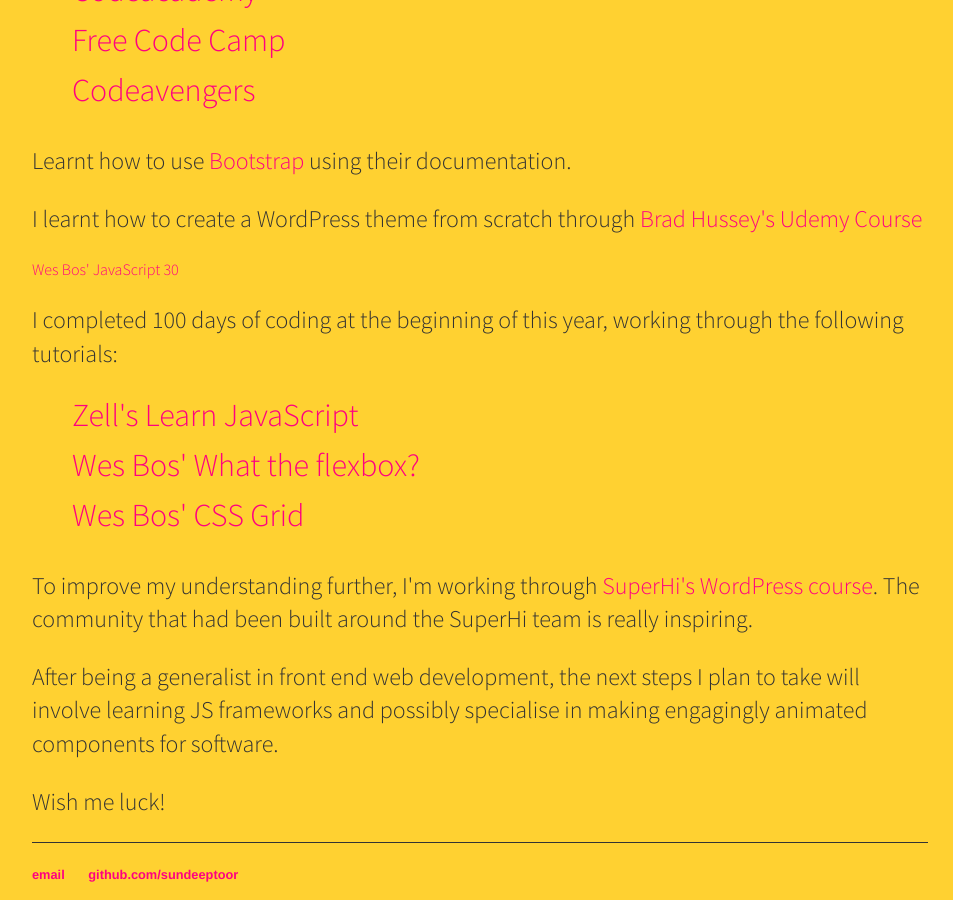
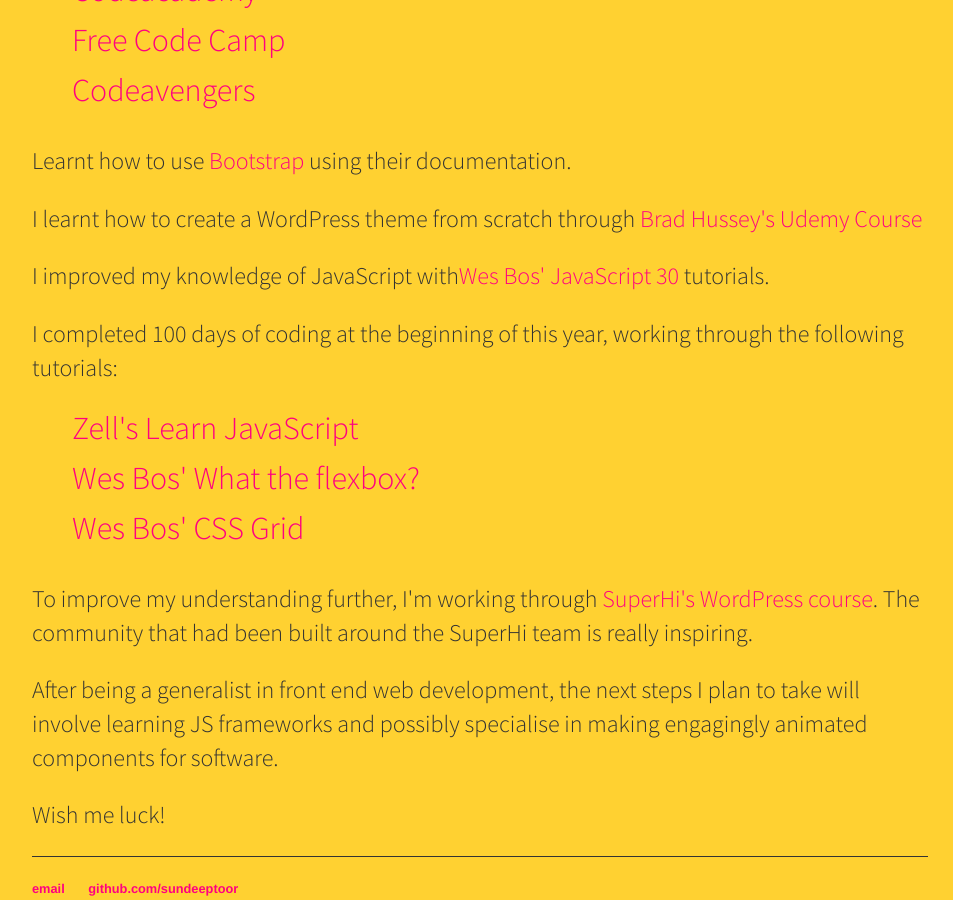
Before and after one commit to SundeepToor/sundeeptoor.github.io, a Jekyll site: the page built from _posts/2018-06-25-Why-I-Became-A-Web-Developer.md, in a window 1280 px wide and 900 px high, scrolled down 1963 px. Shown: the whole window, without its empty margins (160-1113 px from the left). Built offline with Jekyll 4.4.1, drawn with Linux system fonts in a browser that asks for light colours; our own code applies the rules of GitHub Pages for plain Markdown files.

Commit message:
Update 2018-06-25-Why-I-Became-A-Web-Developer.md

```diff
--- a/_posts/2018-06-25-Why-I-Became-A-Web-Developer.md
+++ b/_posts/2018-06-25-Why-I-Became-A-Web-Developer.md
@@ -34,7 +34,7 @@
 
 <p>I learnt how to create a WordPress theme from scratch through <a href="https://www.udemy.com/bootstrap-to-wordpress/" target="_blank">Brad Hussey's Udemy Course</a></p>
 
-<a href="https://javascript30.com/" target="_blank">Wes Bos' JavaScript 30</a>
+<p>I improved my knowledge of JavaScript with<a href="https://javascript30.com/" target="_blank">Wes Bos' JavaScript 30</a> tutorials.</p>
 
 <p>I completed 100 days of coding at the beginning of this year, working through the following tutorials:</p>
 <ul>
```
